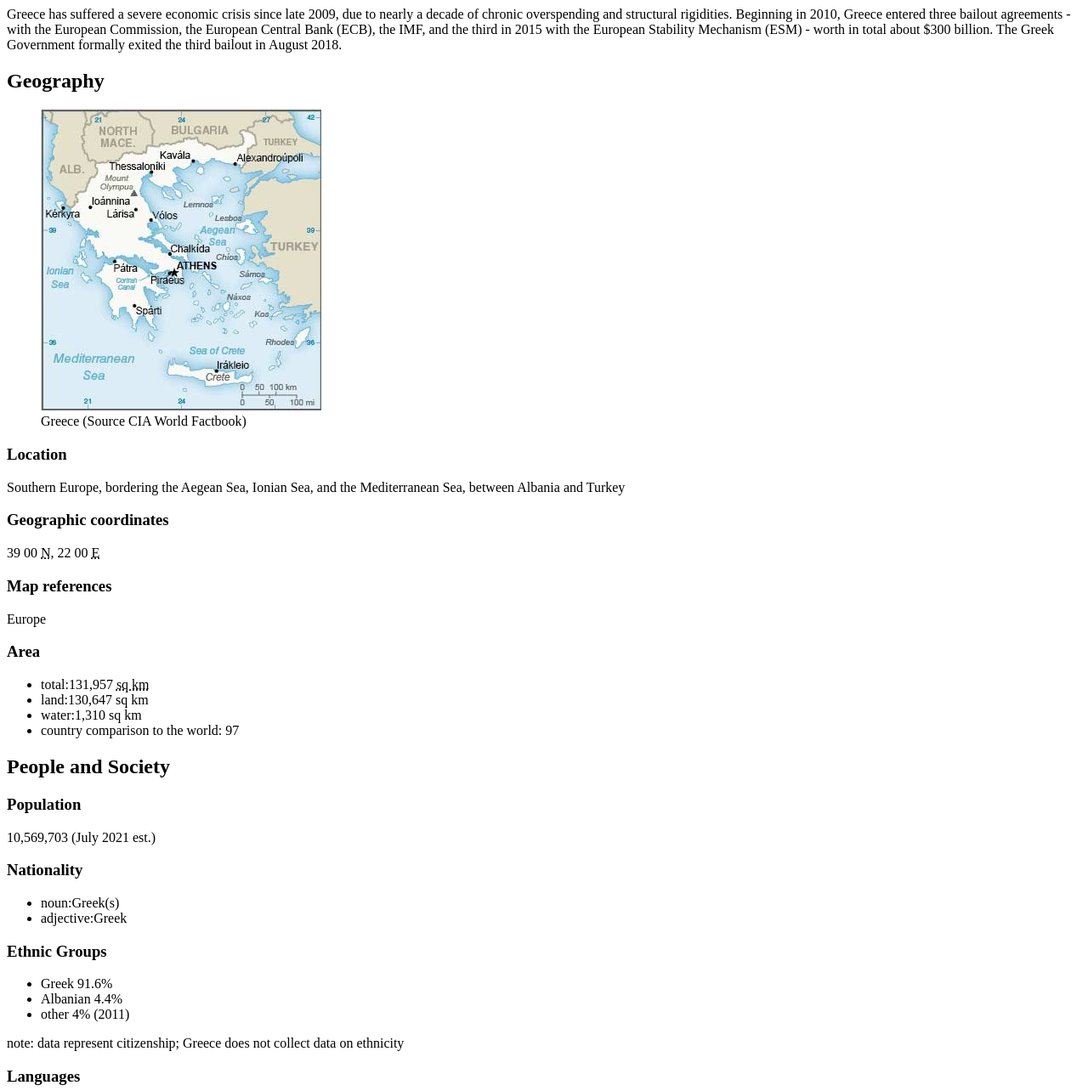
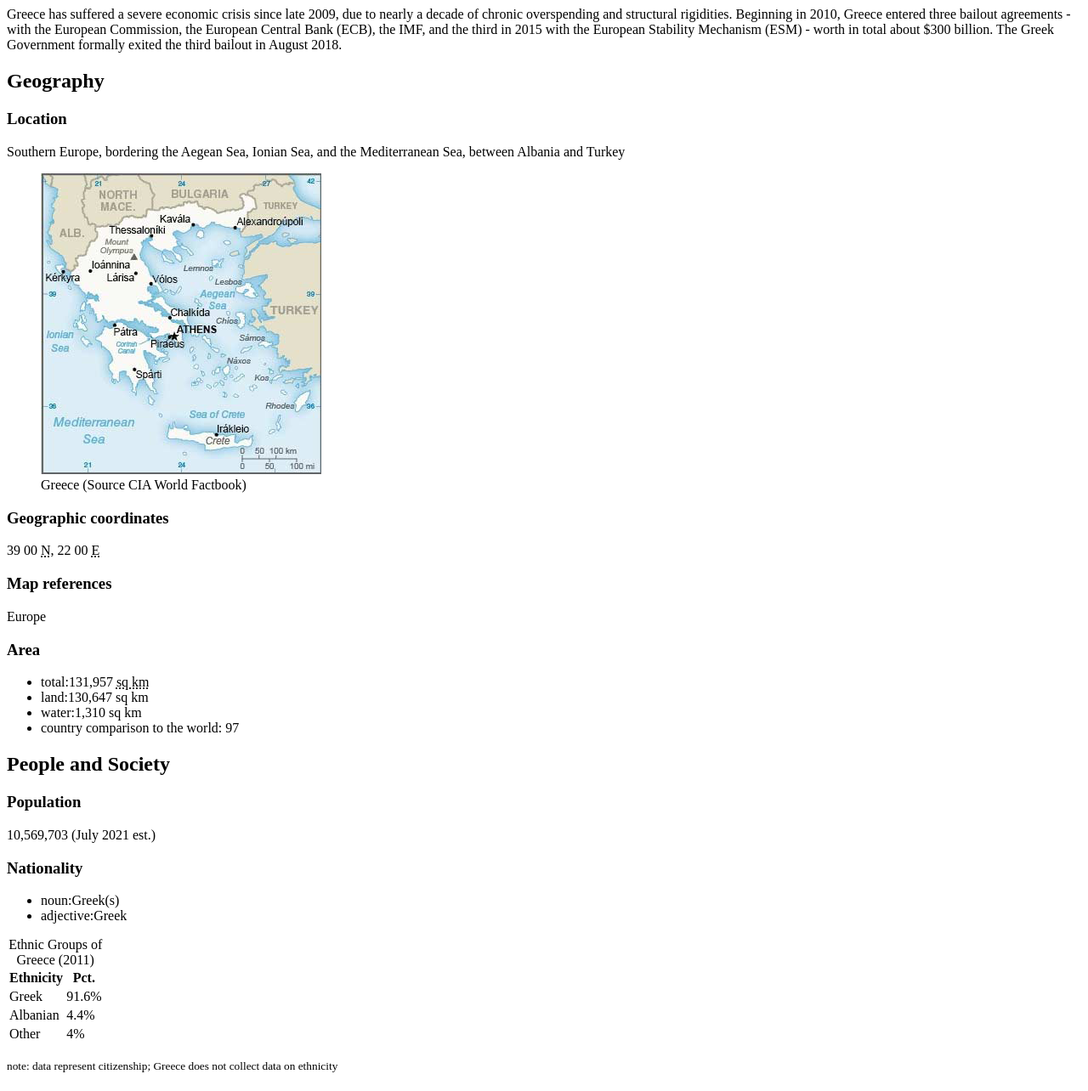
Before and after one commit to rachrader/rachrader.github.io, a plain HTML site: page greece.html in a window 1280 px wide. Shown: the part 720-2004 px from the top of the page at 85% size. Drawn offline with Linux system fonts and the light colour scheme.

Commit message:
4/7 commit test

```diff
--- a/greece.html
+++ b/greece.html
@@ -22,7 +22,7 @@
     <main>
       <aside>
         <figure>
-          <img src="greece-flag600.jpg" alt="Greece Flag"/>
+          <img src="greece-flag.png" alt="Greece Flag"/>
           <figcaption> Flag of Greece(Source CIA World Factbook)</figcaption>
         </figure>
       </aside>
@@ -45,14 +45,15 @@
       <section id="geography">
         <h2>Geography</h2>
 
-          <figure>
-            <img src="greece-map330.jpg" alt="Map of Greece" />
-            <figcaption> Greece (Source CIA World Factbook)</figcaption>
-          </figure>
-
         <article>
           <h3>Location</h3>
             <p>Southern Europe, bordering the Aegean Sea, Ionian Sea, and the Mediterranean Sea, between Albania and Turkey </p>
+            <aside>
+              <figure>
+                <img src="greece-map.png" alt="Map of Greece" />
+                <figcaption> Greece (Source CIA World Factbook)</figcaption>
+              </figure>
+            </aside>
         </article>
 
         <article>
@@ -94,14 +95,28 @@
           </article>
 
           <article>
-            <h3>Ethnic Groups</h3>
-              <ul>
-                <li>Greek 91.6%</li>
-                <li>Albanian 4.4%</li>
-                <li>other 4% (2011)</li>
-              </ul>
 
-              <p>note: data represent citizenship; Greece does not collect data on ethnicity</p>
+            <table>
+              <caption> Ethnic Groups of Greece (2011) </caption>
+                <tr>
+                  <th>Ethnicity</th>
+                  <th> Pct.</th>
+                </tr>
+
+                <tr>
+                  <td>Greek</td> <td>91.6%</td>
+                </tr>
+
+                <tr>
+                  <td>Albanian</td> <td>4.4%</td>
+                </tr>
+
+                <tr>
+                  <td>Other</td> <td>4%</td>
+            </table>
+
+
+              <p><small>note: data represent citizenship; Greece does not collect data on ethnicity</small></p>
           </article>
 
           <article>
@@ -174,11 +189,7 @@
 
           <article>
             <h3>Internet users</h3>
-              <ul>
-              <li>total: 7,783,381</li>
-              <li>percent of population: 72.95% (July 2018 est.)</li>
-              <li>country comparison to the world: 61</li>
-              </ul>
+              <p>As of July 2018, an estimated 7,783,381 residents of Greece -- 72.95 percent of the population -- are connected to the Internet. Greece ranks 61st in internet connectivity.</p>
           </article>
 
       </section>
```
Also changed, not shown: greece-flag.png (added), greece-map.png (added).
